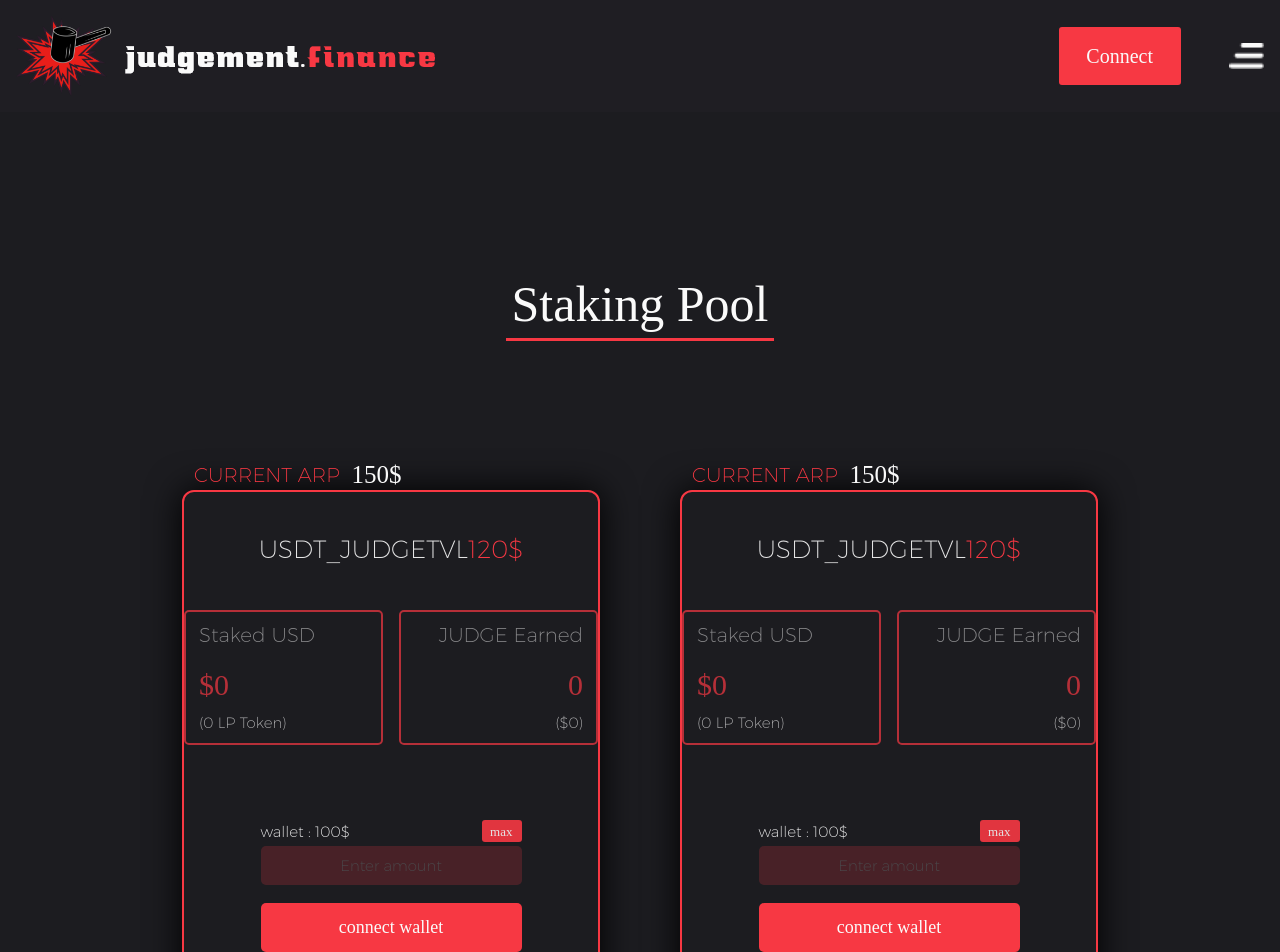
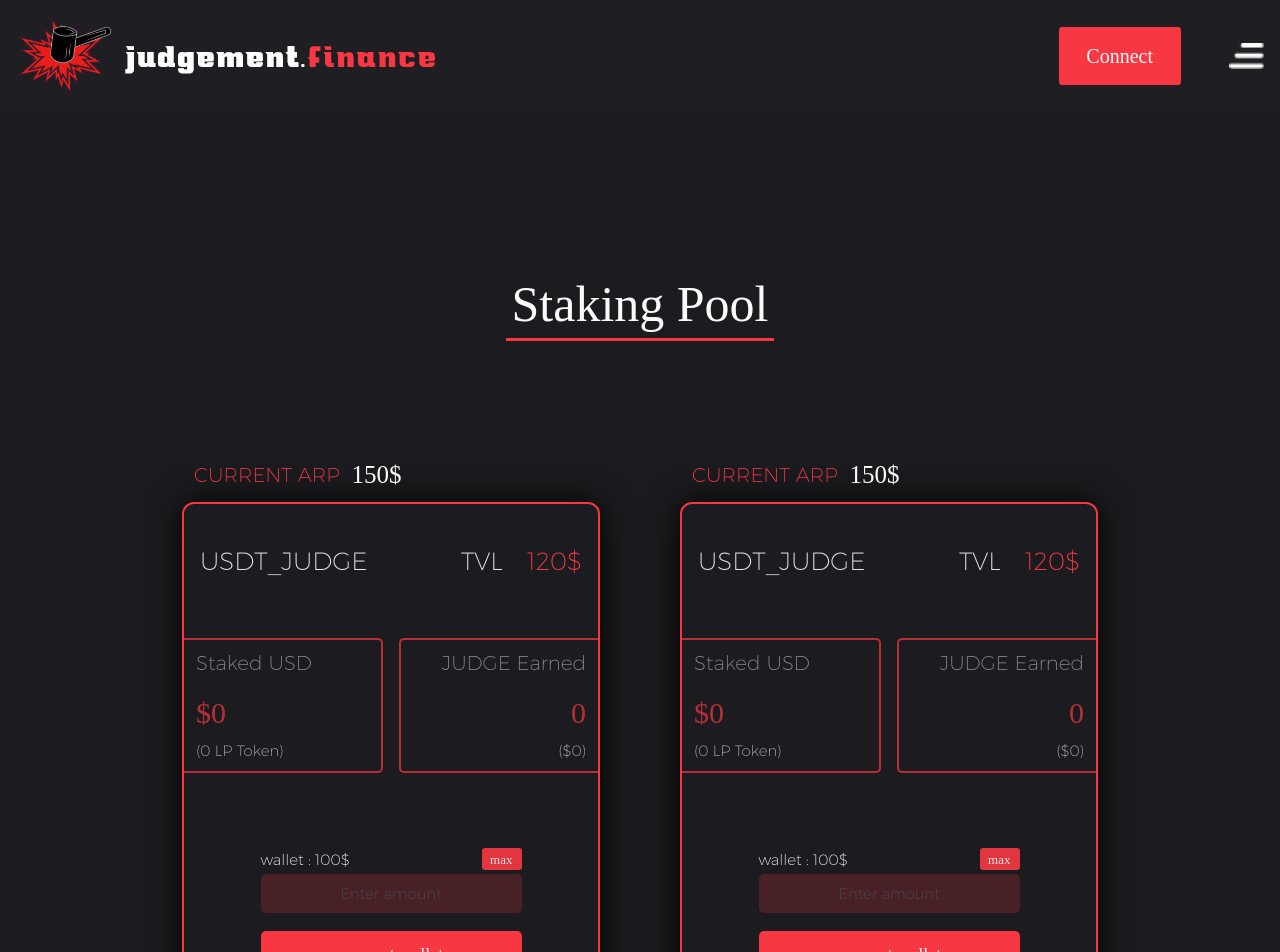
Before and after one commit to HappyVirgo/Judgemental-Finance, a React (Create React App) app: page /staking-pool in a window 1280 px wide. Shown: the top 952 px of the page. Built offline with nearby package versions, Linux system fonts and the light colour scheme; a web font is replaced by a local one.

Commit message:
fix some styling

```diff
--- a/src/components/JudgeBox/index.js
+++ b/src/components/JudgeBox/index.js
@@ -13,10 +13,10 @@ const JudgeBox = ({data, idx, isMobile}) => {
                 <span className={`tag uppercase ${!isMobile&&'desktop'}`}>Current ARP</span>
                 <span className={`arp ${!isMobile&&'desktop'}`}>{data.curArp}$</span>
             </div>
-            <div className={`skating-card flex flex-col items-center ${!isMobile&&'desktop'}`}>
-                <div className="flex usdt-wrapper" style={{paddingTop:isMobile?'12px':'42px'}}>
+            <div className={`skating-card flex flex-col items-center ${!isMobile&&'desktop mt-3'}`}>
+                <div className={`flex usdt-wrapper justify-between w-full p-4`} style={{paddingTop:isMobile?'12px':'42px'}}>
                     <span className="white-tag">USDT_JUDGE</span>
-                    <div className="flex tvl-wrapper">
+                    <div className={`flex tvl-wrapper ${isMobile?'space-x-3':'space-x-6'}`}>
                         <span className="white-tag">TVL</span>
                         <span className="tvl">{data.tvl}$</span>
                     </div>
@@ -33,7 +33,7 @@ const JudgeBox = ({data, idx, isMobile}) => {
                         <span className={`description ${!isMobile&&'desktop'}`}>(${data.earned})</span>
                     </div>
                 </div>
-                <div className="flex flex-col" style={{paddingTop: isMobile?'':'75px'}}>
+                <div className="flex flex-col" style={{paddingTop: isMobile?'13px':'75px'}}>
                     <div className="flex items-center justify-between">
                         <span className={`description ${!isMobile&&'desktop'}`}>wallet : {data.wallet}$</span>
                         <span className={`badge ${!isMobile&&'desktop'}`}>max</span>
--- a/src/components/JudgeBox/index.scss
+++ b/src/components/JudgeBox/index.scss
@@ -27,7 +27,7 @@
     width: 130px;
     border-radius: 5px;
     &.desktop {
-        width: 199px;
+        width: 200px;
         .title {
             font: normal normal normal 20px/24px Montserrat;
         }
@@ -61,6 +61,9 @@
 .stacked-box {
     padding: 11px 13px;
     float: left;
+    border-left: none;
+    border-bottom-left-radius: 0px;
+    border-top-left-radius: 0px;
     .amount {
         padding-top: 10px;
     }
@@ -69,6 +72,9 @@
 .earned-box {
     padding: 11px 13px;
     float: right;
+    border-bottom-right-radius: 0px;
+    border-top-right-radius: 0px;
+    border-right: none;
     .amount {
         padding-top: 10px;
     }
```
